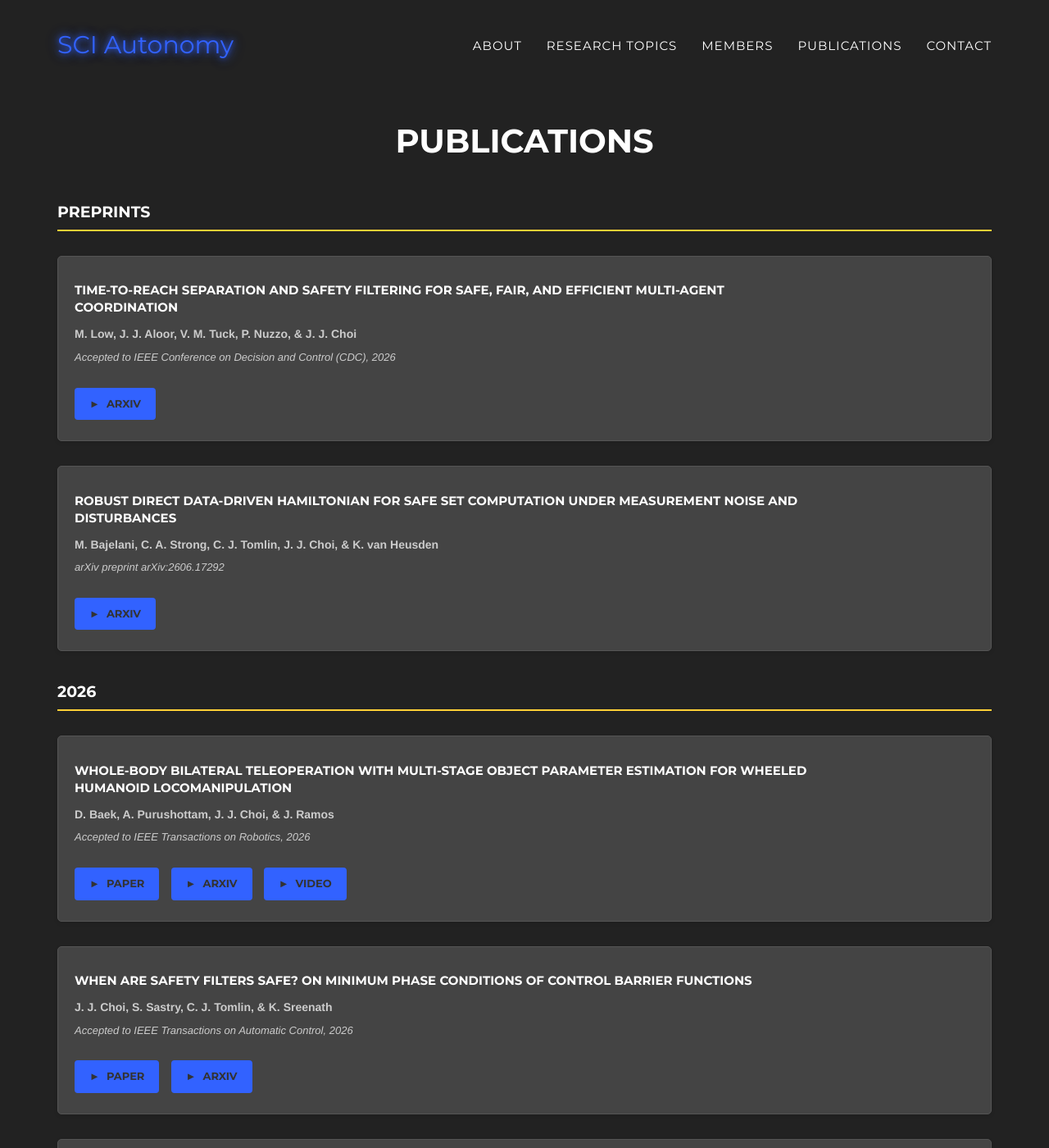
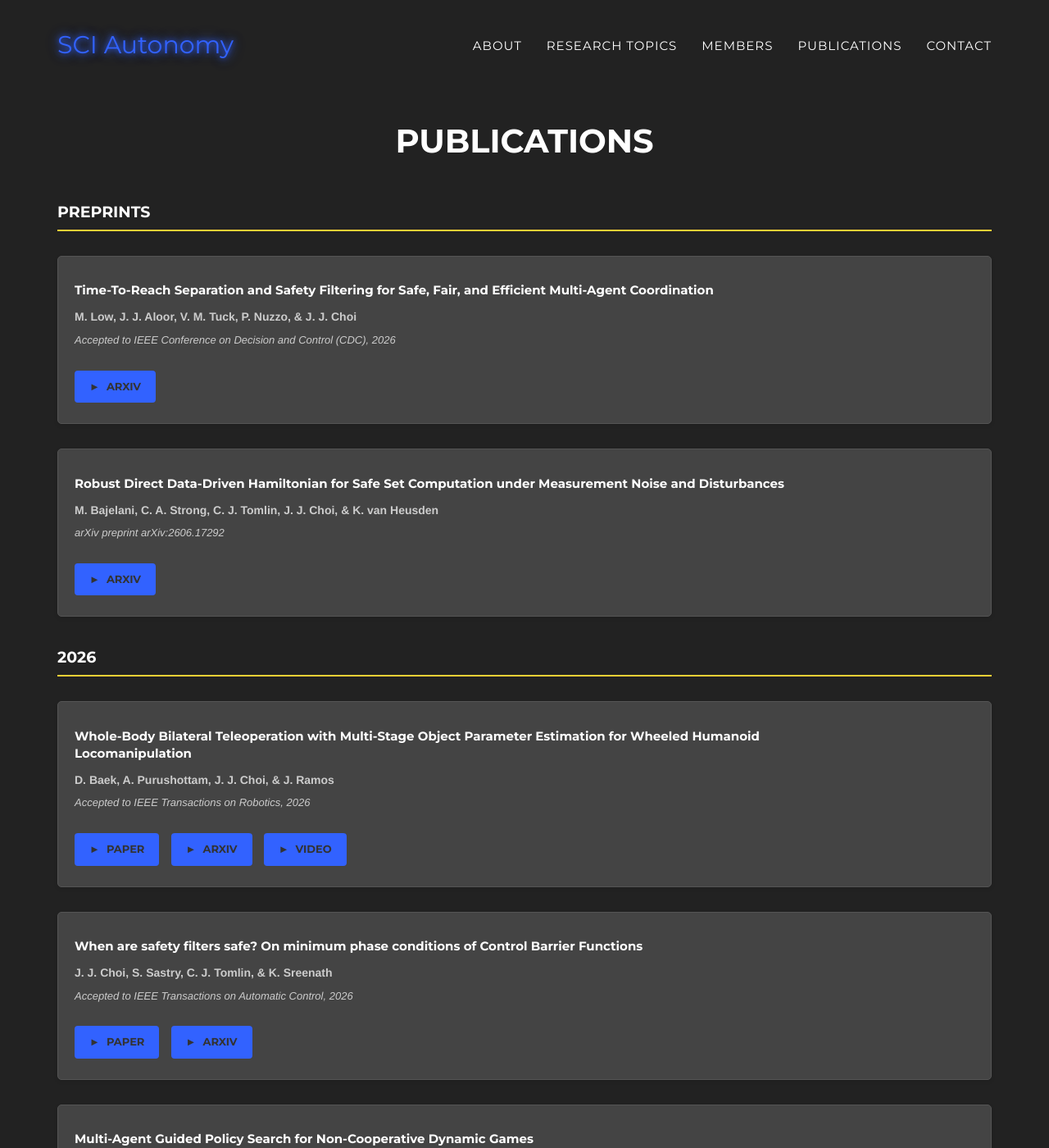
Before and after one commit to ChoiJangho/sci_autonomy_lab_website, a Jekyll site: the page built from publications/index.html, in a window 1280 px wide and 1400 px high. Shown: the whole window at 82% size. Built offline with Jekyll 4.4.1, drawn with Linux system fonts in a browser that asks for light colours; some web fonts are replaced.

Commit message:
add collaboration and remove uppercase in publication list.

```diff
--- a/_includes/css/agency.css
+++ b/_includes/css/agency.css
@@ -907,6 +907,7 @@ section h3.section-subheading {
     font-weight: 600;
     margin-bottom: 10px;
     line-height: 1.4;
+    text-transform: none;
 }
 
 .publication-authors {
--- a/_includes/publications.html
+++ b/_includes/publications.html
@@ -23,6 +23,9 @@
                             <h5 class="publication-title">{{ publication.title }}</h5>
                             <p class="publication-authors"><strong>{{ publication.authors }}</strong></p>
                             <p class="publication-venue">{{ publication.venue }}</p>
+                            {% if publication.collaboration and publication.collaboration != "#" %}
+                            <p class="publication-venue">Collaboration with {{ publication.collaboration }}</p>
+                            {% endif %}
                             <div class="publication-links">
                                 {% if publication.paper_link and publication.paper_link != "#" %}
                                 <a href="{{ publication.paper_link }}" class="btn btn-primary btn-sm" target="_blank">paper</a>
```
